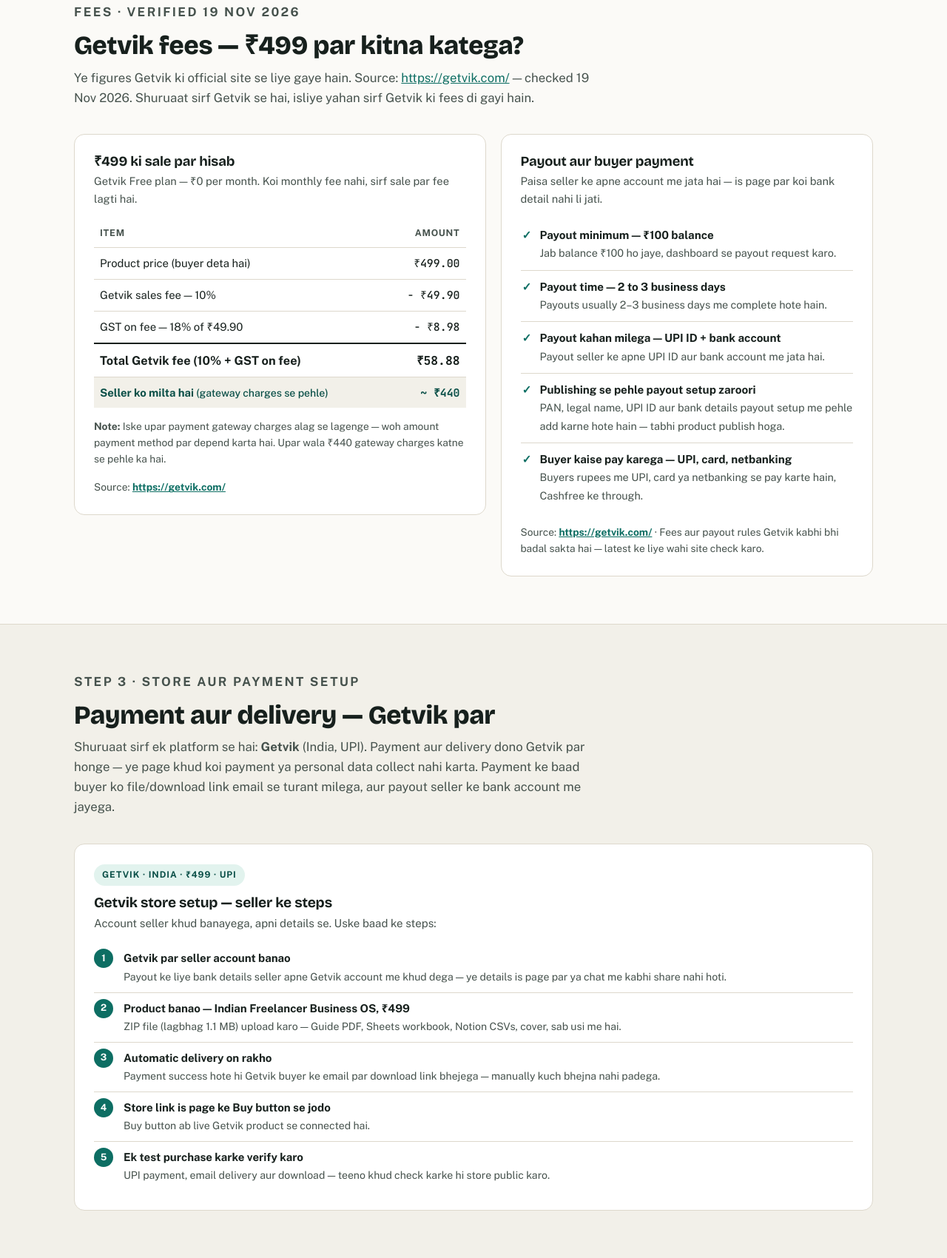
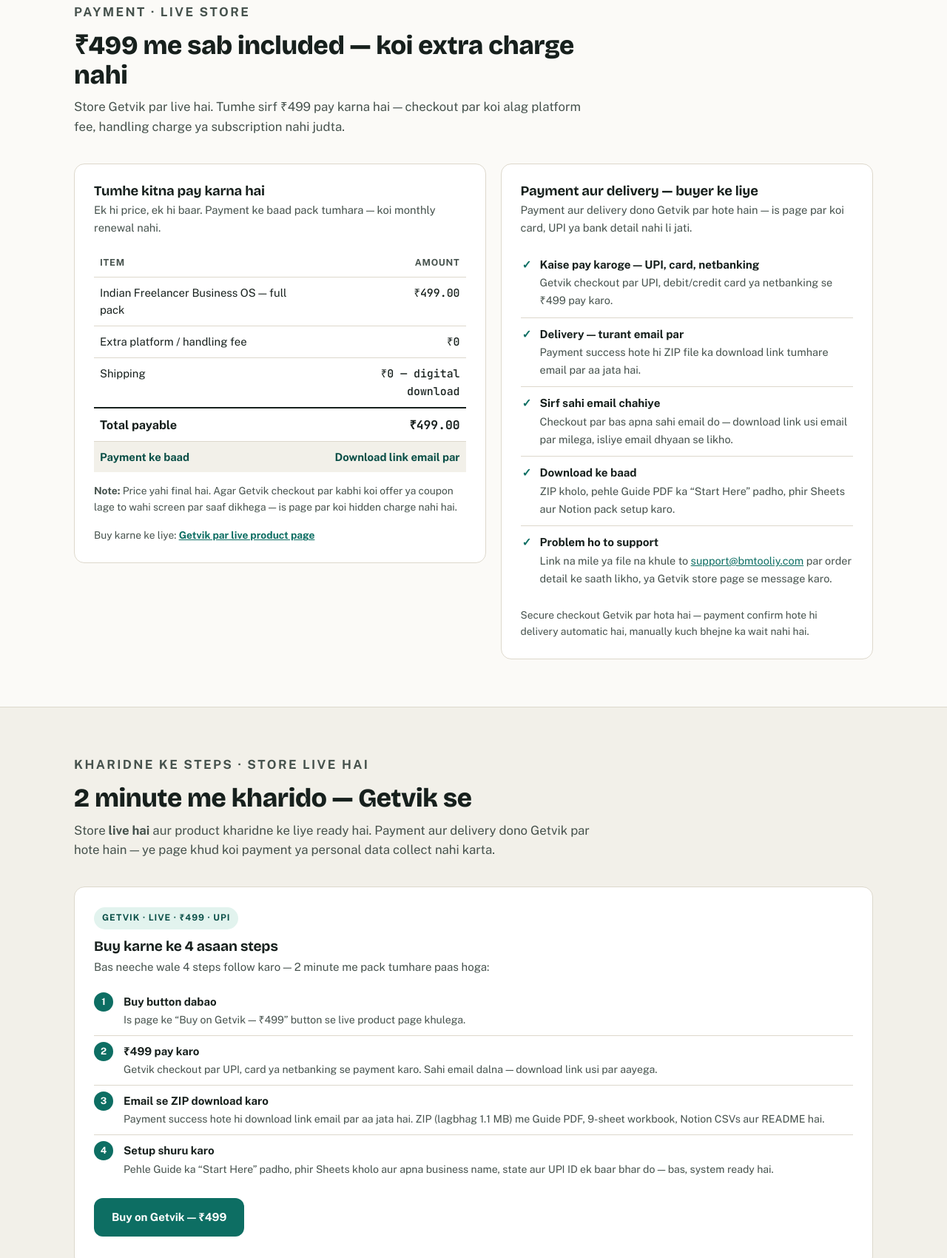
Before and after one commit to deva9586/indian-freelancer-business-os, a plain HTML site: page index.html in a window 1280 px wide. Shown: the part 5220-6920 px from the top of the page at 74% size. Drawn offline with nearby package versions, Linux system fonts and the light colour scheme.

Commit message:
Remove seller account setup copy, make page buyer-facing

```diff
--- a/index.html
+++ b/index.html
@@ -457,65 +457,65 @@
   </div>
 </section>
 
-<!-- ============ FEES ============ -->
+<!-- ============ PRICE & PAYMENT (BUYER) ============ -->
 <section id="fees" style="padding-top:0">
   <div class="wrap">
     <div class="sec-head">
-      <p class="kicker">Fees · Verified 19 Nov 2026</p>
-      <h2>Getvik fees — ₹499 par kitna katega?</h2>
-      <p>Ye figures Getvik ki official site se liye gaye hain. Source: <a href="https://getvik.com/" target="_blank" rel="noopener">https://getvik.com/</a> — checked 19 Nov 2026. Shuruaat sirf Getvik se hai, isliye yahan sirf Getvik ki fees di gayi hain.</p>
+      <p class="kicker">Payment · Live store</p>
+      <h2>₹499 me sab included — koi extra charge nahi</h2>
+      <p>Store Getvik par live hai. Tumhe sirf ₹499 pay karna hai — checkout par koi alag platform fee, handling charge ya subscription nahi judta.</p>
     </div>
     <div class="fees-grid">
       <div class="panel">
-        <h3>₹499 ki sale par hisab</h3>
-        <p class="sub">Getvik Free plan — ₹0 per month. Koi monthly fee nahi, sirf sale par fee lagti hai.</p>
+        <h3>Tumhe kitna pay karna hai</h3>
+        <p class="sub">Ek hi price, ek hi baar. Payment ke baad pack tumhara — koi monthly renewal nahi.</p>
         <table>
           <tr><th>Item</th><th class="r">Amount</th></tr>
-          <tr><td>Product price (buyer deta hai)</td><td class="r mono">₹499.00</td></tr>
-          <tr><td>Getvik sales fee — 10%</td><td class="r mono">− ₹49.90</td></tr>
-          <tr><td>GST on fee — 18% of ₹49.90</td><td class="r mono">− ₹8.98</td></tr>
-          <tr class="total-row"><td>Total Getvik fee (10% + GST on fee)</td><td class="r mono">₹58.88</td></tr>
-          <tr class="keep-row"><td>Seller ko milta hai <span style="font-weight:500;font-size:.88rem">(gateway charges se pehle)</span></td><td class="r mono">~ ₹440</td></tr>
+          <tr><td>Indian Freelancer Business OS — full pack</td><td class="r mono">₹499.00</td></tr>
+          <tr><td>Extra platform / handling fee</td><td class="r mono">₹0</td></tr>
+          <tr><td>Shipping</td><td class="r mono">₹0 — digital download</td></tr>
+          <tr class="total-row"><td>Total payable</td><td class="r mono">₹499.00</td></tr>
+          <tr class="keep-row"><td>Payment ke baad</td><td class="r">Download link email par</td></tr>
         </table>
-        <p class="calc-note"><b>Note:</b> Iske upar payment gateway charges alag se lagenge — woh amount payment method par depend karta hai. Upar wala ₹440 gateway charges katne se pehle ka hai.</p>
-        <p class="source-line">Source: <a href="https://getvik.com/" target="_blank" rel="noopener">https://getvik.com/</a></p>
+        <p class="calc-note"><b>Note:</b> Price yahi final hai. Agar Getvik checkout par kabhi koi offer ya coupon lage to wahi screen par saaf dikhega — is page par koi hidden charge nahi hai.</p>
+        <p class="source-line">Buy karne ke liye: <a href="https://getvik.com/bmtooliy/product/indian-freelancer-business-os" target="_blank" rel="noopener">Getvik par live product page</a></p>
       </div>
       <div class="panel">
-        <h3>Payout aur buyer payment</h3>
-        <p class="sub">Paisa seller ke apne account me jata hai — is page par koi bank detail nahi li jati.</p>
+        <h3>Payment aur delivery — buyer ke liye</h3>
+        <p class="sub">Payment aur delivery dono Getvik par hote hain — is page par koi card, UPI ya bank detail nahi li jati.</p>
         <ul class="fee-list">
-          <li><b>Payout minimum — ₹100 balance</b><span>Jab balance ₹100 ho jaye, dashboard se payout request karo.</span></li>
-          <li><b>Payout time — 2 to 3 business days</b><span>Payouts usually 2–3 business days me complete hote hain.</span></li>
-          <li><b>Payout kahan milega — UPI ID + bank account</b><span>Payout seller ke apne UPI ID aur bank account me jata hai.</span></li>
-          <li><b>Publishing se pehle payout setup zaroori</b><span>PAN, legal name, UPI ID aur bank details payout setup me pehle add karne hote hain — tabhi product publish hoga.</span></li>
-          <li><b>Buyer kaise pay karega — UPI, card, netbanking</b><span>Buyers rupees me UPI, card ya netbanking se pay karte hain, Cashfree ke through.</span></li>
+          <li><b>Kaise pay karoge — UPI, card, netbanking</b><span>Getvik checkout par UPI, debit/credit card ya netbanking se ₹499 pay karo.</span></li>
+          <li><b>Delivery — turant email par</b><span>Payment success hote hi ZIP file ka download link tumhare email par aa jata hai.</span></li>
+          <li><b>Sirf sahi email chahiye</b><span>Checkout par bas apna sahi email do — download link usi email par milega, isliye email dhyaan se likho.</span></li>
+          <li><b>Download ke baad</b><span>ZIP kholo, pehle Guide PDF ka “Start Here” padho, phir Sheets aur Notion pack setup karo.</span></li>
+          <li><b>Problem ho to support</b><span>Link na mile ya file na khule to <a href="mailto:support@bmtooliy.com">support@bmtooliy.com</a> par order detail ke saath likho, ya Getvik store page se message karo.</span></li>
         </ul>
-        <p class="source-line">Source: <a href="https://getvik.com/" target="_blank" rel="noopener">https://getvik.com/</a> · Fees aur payout rules Getvik kabhi bhi badal sakta hai — latest ke liye wahi site check karo.</p>
+        <p class="source-line">Secure checkout Getvik par hota hai — payment confirm hote hi delivery automatic hai, manually kuch bhejne ka wait nahi hai.</p>
       </div>
     </div>
   </div>
 </section>
 
-<!-- ============ PAYMENT SETUP ============ -->
+<!-- ============ HOW TO BUY ============ -->
 <section class="setup" id="setup">
   <div class="wrap">
     <div class="sec-head">
-      <p class="kicker">Step 3 · Store aur payment setup</p>
-      <h2>Payment aur delivery — Getvik par</h2>
-      <p>Shuruaat sirf ek platform se hai: <b>Getvik</b> (India, UPI). Payment aur delivery dono Getvik par honge — ye page khud koi payment ya personal data collect nahi karta. Payment ke baad buyer ko file/download link email se turant milega, aur payout seller ke bank account me jayega.</p>
+      <p class="kicker">Kharidne ke steps · Store live hai</p>
+      <h2>2 minute me kharido — Getvik se</h2>
+      <p>Store <b>live hai</b> aur product kharidne ke liye ready hai. Payment aur delivery dono Getvik par hote hain — ye page khud koi payment ya personal data collect nahi karta.</p>
     </div>
     <div class="setup-grid" style="grid-template-columns:1fr">
       <div class="route">
-        <span class="badge badge-in">Getvik · India · ₹499 · UPI</span>
-        <h3>Getvik store setup — seller ke steps</h3>
-        <p>Account seller khud banayega, apni details se. Uske baad ke steps:</p>
+        <span class="badge badge-in">Getvik · Live · ₹499 · UPI</span>
+        <h3>Buy karne ke 4 asaan steps</h3>
+        <p>Bas neeche wale 4 steps follow karo — 2 minute me pack tumhare paas hoga:</p>
         <ol>
-          <li><b>Getvik par seller account banao</b><span>Payout ke liye bank details seller apne Getvik account me khud dega — ye details is page par ya chat me kabhi share nahi hoti.</span></li>
-          <li><b>Product banao — Indian Freelancer Business OS, ₹499</b><span>ZIP file (lagbhag 1.1 MB) upload karo — Guide PDF, Sheets workbook, Notion CSVs, cover, sab usi me hai.</span></li>
-          <li><b>Automatic delivery on rakho</b><span>Payment success hote hi Getvik buyer ke email par download link bhejega — manually kuch bhejna nahi padega.</span></li>
-          <li><b>Store link is page ke Buy button se jodo</b><span>Buy button ab live Getvik product se connected hai.</span></li>
-          <li><b>Ek test purchase karke verify karo</b><span>UPI payment, email delivery aur download — teeno khud check karke hi store public karo.</span></li>
+          <li><b>Buy button dabao</b><span>Is page ke “Buy on Getvik — ₹499” button se live product page khulega.</span></li>
+          <li><b>₹499 pay karo</b><span>Getvik checkout par UPI, card ya netbanking se payment karo. Sahi email dalna — download link usi par aayega.</span></li>
+          <li><b>Email se ZIP download karo</b><span>Payment success hote hi download link email par aa jata hai. ZIP (lagbhag 1.1 MB) me Guide PDF, 9-sheet workbook, Notion CSVs aur README hai.</span></li>
+          <li><b>Setup shuru karo</b><span>Pehle Guide ka “Start Here” padho, phir Sheets kholo aur apna business name, state aur UPI ID ek baar bhar do — bas, system ready hai.</span></li>
         </ol>
+        <p style="margin-top:18px"><a class="btn btn-teal" href="https://getvik.com/bmtooliy/product/indian-freelancer-business-os" target="_blank" rel="noopener">Buy on Getvik — ₹499</a></p>
       </div>
     </div>
   </div>
```
